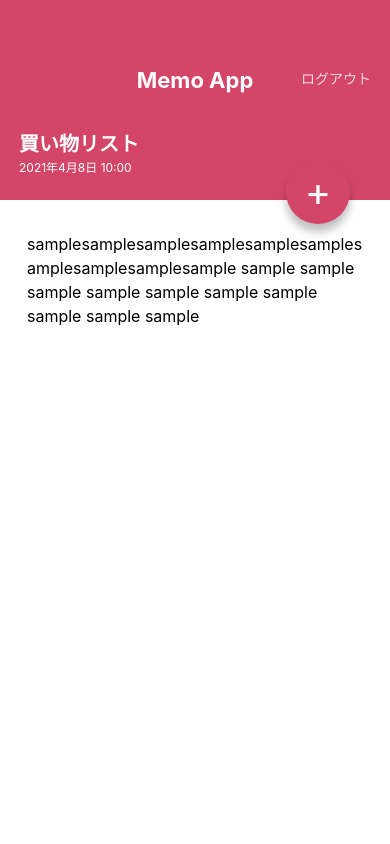
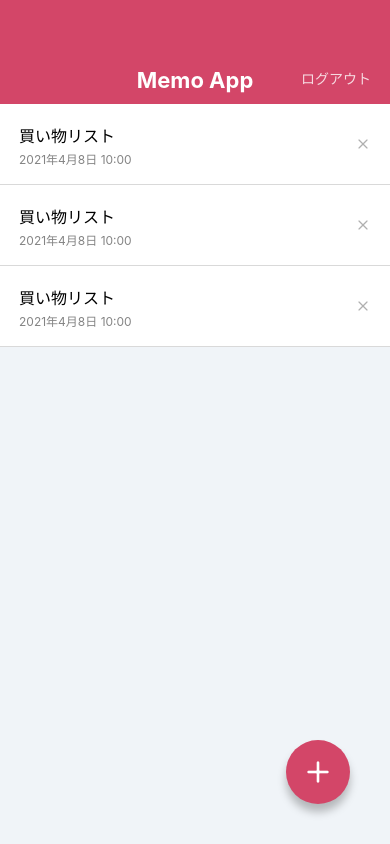
Before and after one commit to t5a1r1ou/native_memoApp, a React Native app: screen / in a window 390 px wide. Built offline with nearby package versions, Linux system fonts and the light colour scheme.

Commit message:
install expo-vector-icons

```diff
--- a/App.jsx
+++ b/App.jsx
@@ -3,7 +3,7 @@
 import MemoListScreen from "./src/screens/MemoListScreen";
 
 const App = () => {
-  return <MemoDetailScreen />;
+  return <MemoListScreen />;
 };
 
 export default App;
--- a/package.json
+++ b/package.json
@@ -8,6 +8,7 @@
     "eject": "expo eject"
   },
   "dependencies": {
+    "@expo/vector-icons": "^12.0.4",
     "expo": "~40.0.0",
     "expo-status-bar": "~1.0.3",
     "prop-types": "^15.7.2",
--- a/src/components/CircleButton.jsx
+++ b/src/components/CircleButton.jsx
@@ -1,6 +1,7 @@
 import React from "react";
-import { View, Text, StyleSheet } from "react-native";
+import { View, StyleSheet } from "react-native";
 import { shape, string } from "prop-types";
+import { Feather } from "@expo/vector-icons";
 
 const styles = StyleSheet.create({
   circleButton: {
@@ -19,27 +20,21 @@
     shadowRadius: 8,
     elevation: 8,
   },
-  circleButtonLabel: {
-    color: "#fff",
-    fontSize: 40,
-    lineHeight: 40,
-  },
 });
 
-const { circleButton, circleButtonLabel } = styles;
+const { circleButton } = styles;
 
-const CircleButton = (props) => {
-  const { children, style } = props;
+const CircleButton = ({ style, name }) => {
   return (
     <View style={[circleButton, style]}>
-      <Text style={circleButtonLabel}>{children}</Text>
+      <Feather name={name} size={32} color="white" />
     </View>
   );
 };
 
 CircleButton.propTypes = {
-  children: string.isRequired,
   style: shape(),
+  name: string.isRequired,
 };
 
 CircleButton.defaultProps = {
--- a/src/components/MemoList.jsx
+++ b/src/components/MemoList.jsx
@@ -1,5 +1,6 @@
 import React from "react";
 import { View, Text, StyleSheet } from "react-native";
+import { Feather } from "@expo/vector-icons";
 
 const styles = StyleSheet.create({
   memoListItem: {
@@ -34,7 +35,7 @@
           <Text style={memoListItemDate}>2021年4月8日 10:00</Text>
         </View>
         <View>
-          <Text>X</Text>
+          <Feather name="x" size={16} color="#b0b0b0" />
         </View>
       </View>
       <View style={memoListItem}>
@@ -43,7 +44,7 @@
           <Text style={memoListItemDate}>2021年4月8日 10:00</Text>
         </View>
         <View>
-          <Text>X</Text>
+          <Feather name="x" size={16} color="#b0b0b0" />
         </View>
       </View>
       <View style={memoListItem}>
@@ -52,7 +53,7 @@
           <Text style={memoListItemDate}>2021年4月8日 10:00</Text>
         </View>
         <View>
-          <Text>X</Text>
+          <Feather name="x" size={16} color="#b0b0b0" />
         </View>
       </View>
     </View>
--- a/src/screens/MemoDetailScreen.jsx
+++ b/src/screens/MemoDetailScreen.jsx
@@ -64,7 +64,7 @@
           sample sample sample sample sample sample sample sample sample
         </Text>
       </ScrollView>
-      <CircleButton style={buttonPosition}>+</CircleButton>
+      <CircleButton style={buttonPosition} name="edit-2" />
     </View>
   );
 };
--- a/src/screens/MemoListScreen.jsx
+++ b/src/screens/MemoListScreen.jsx
@@ -18,7 +18,7 @@
     <View style={container}>
       <AppBar />
       <MemoList />
-      <CircleButton>+</CircleButton>
+      <CircleButton name="plus" />
     </View>
   );
 };
```
Also changed, not shown: 1 other file (tests, documents, lock files or other folders).
